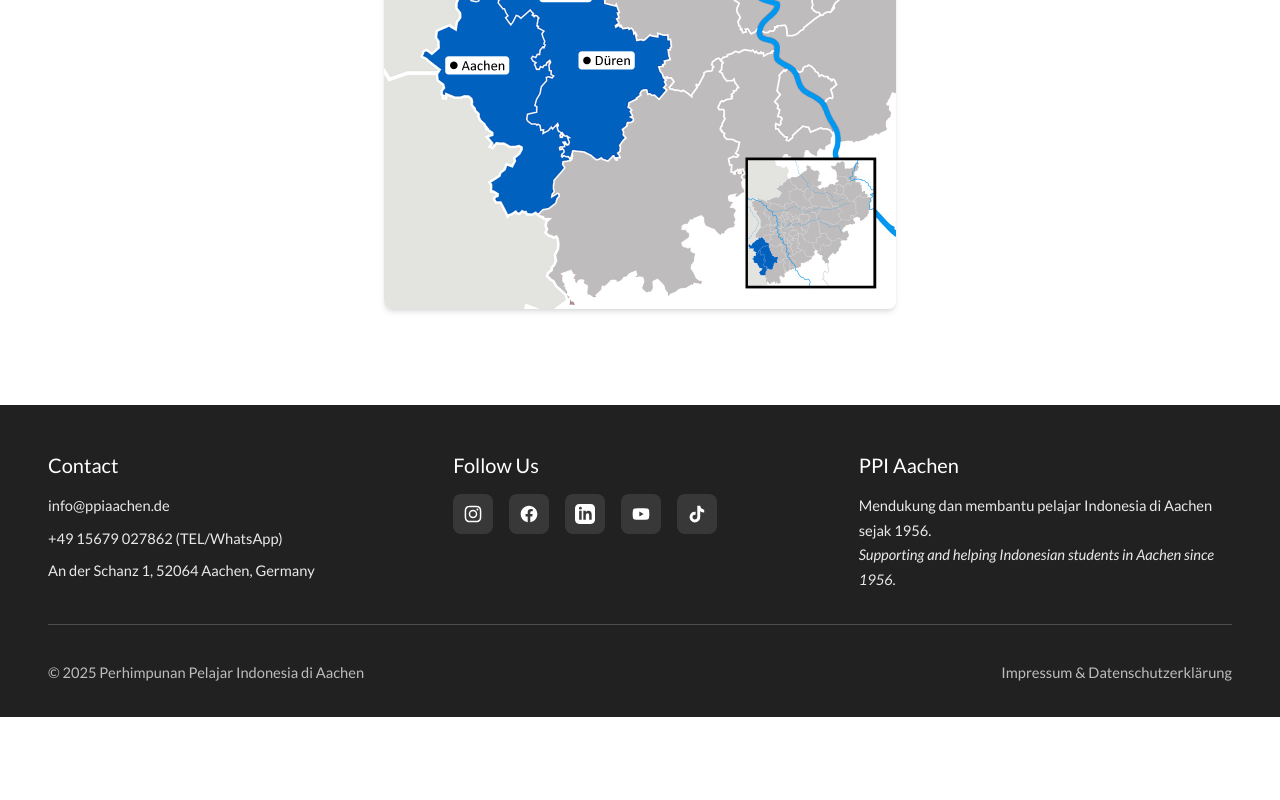
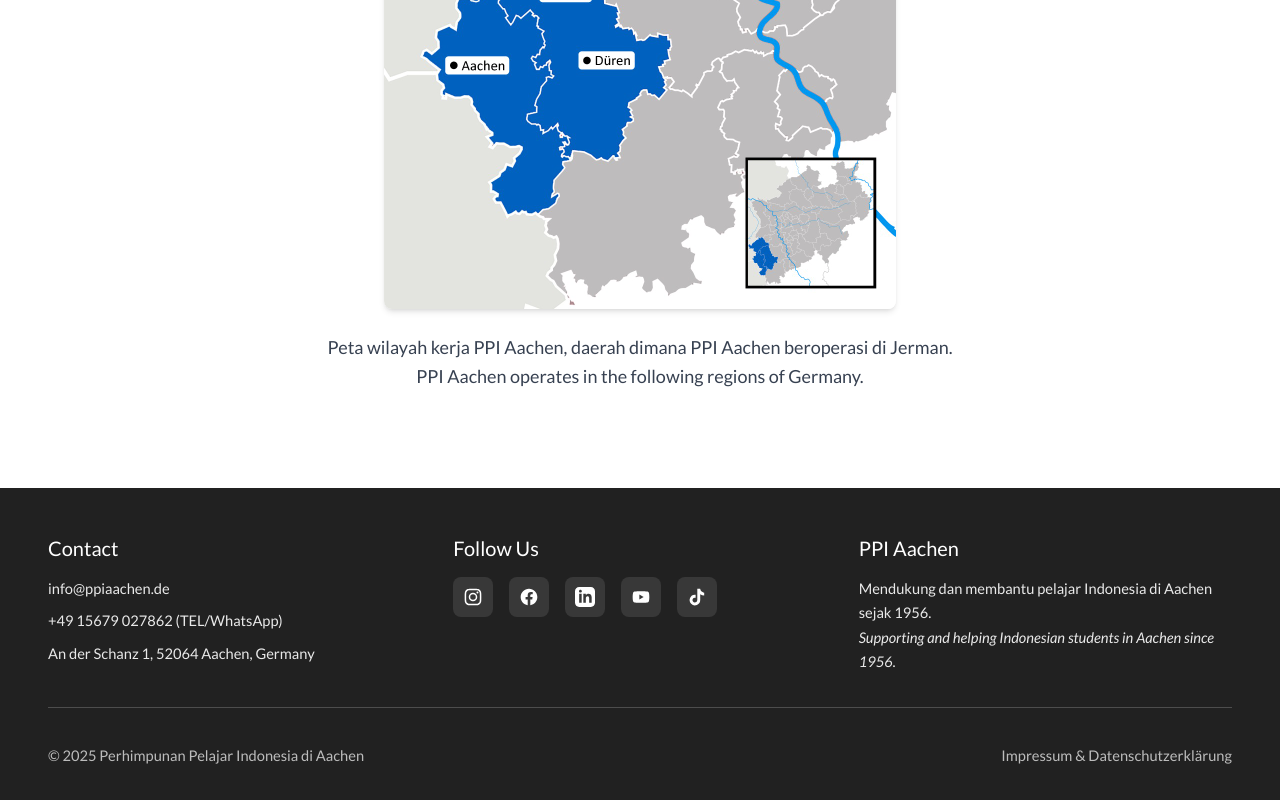
Before and after one commit to ppi-aachen/WebsitePPIA-NEW, a React (Vite) app: page / in a window 1280 px wide. Shown: the part 4328-5128 px from the top of the page. Before the commit the page ends 5045 px from the top, so only its background shows below. Built offline with nearby package versions, Linux system fonts and the light colour scheme.

Commit message:
added peta wilayah kerja desc

```diff
--- a/src/pages/Home.tsx
+++ b/src/pages/Home.tsx
@@ -162,6 +162,12 @@ export default function Home() {
                 className="rounded-lg shadow-md w-full max-w-lg h-auto"
               />
             </div>
+            <div className="body-text space-y-6 text-lg leading-relaxed text-gray-700 text-center">
+              <p>
+                Peta wilayah kerja PPI Aachen, daerah dimana PPI Aachen beroperasi di Jerman. <br />
+                PPI Aachen operates in the following regions of Germany.
+              </p>
+            </div>
           </div>
         </section>
       </div>
```
